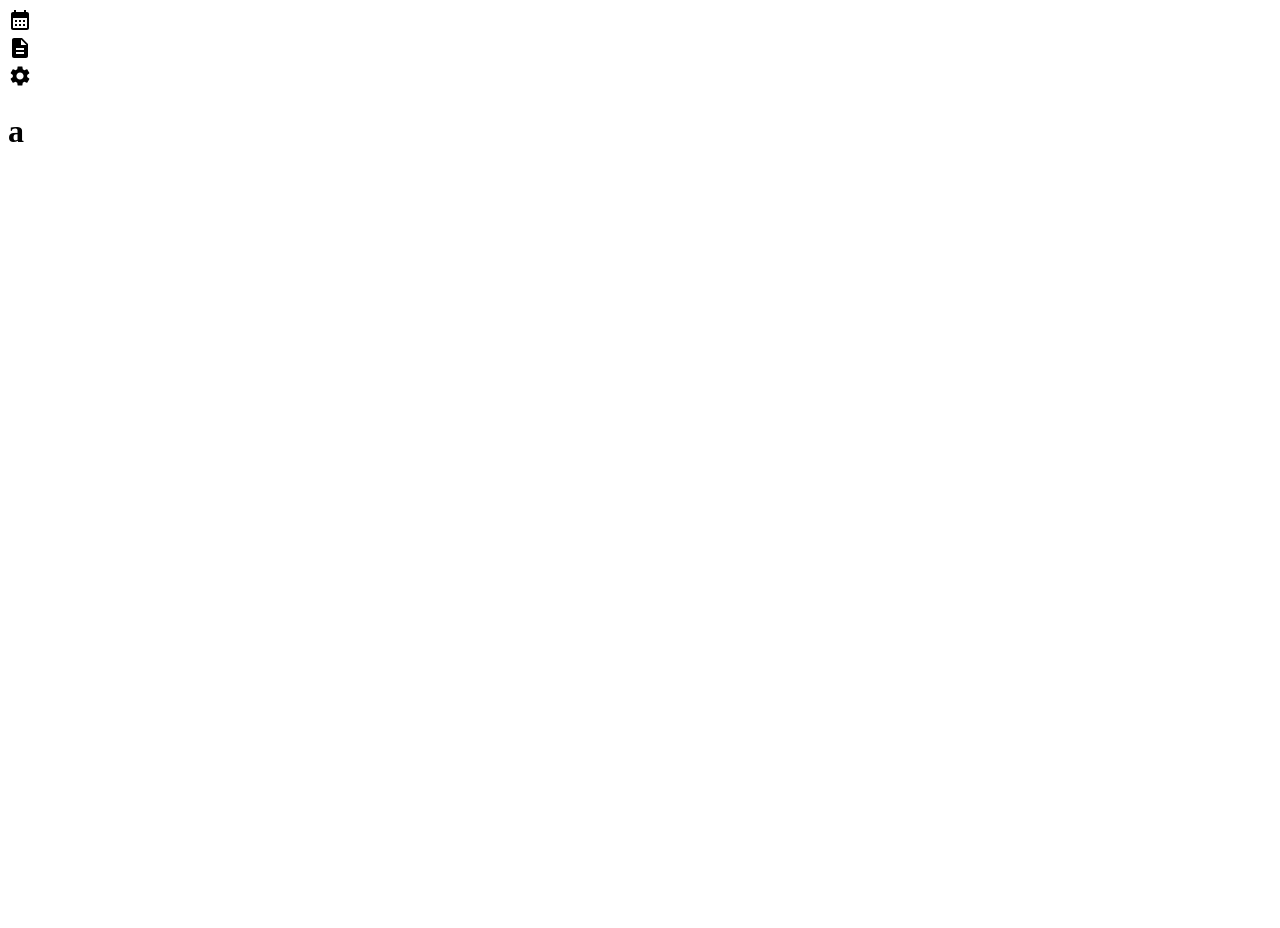
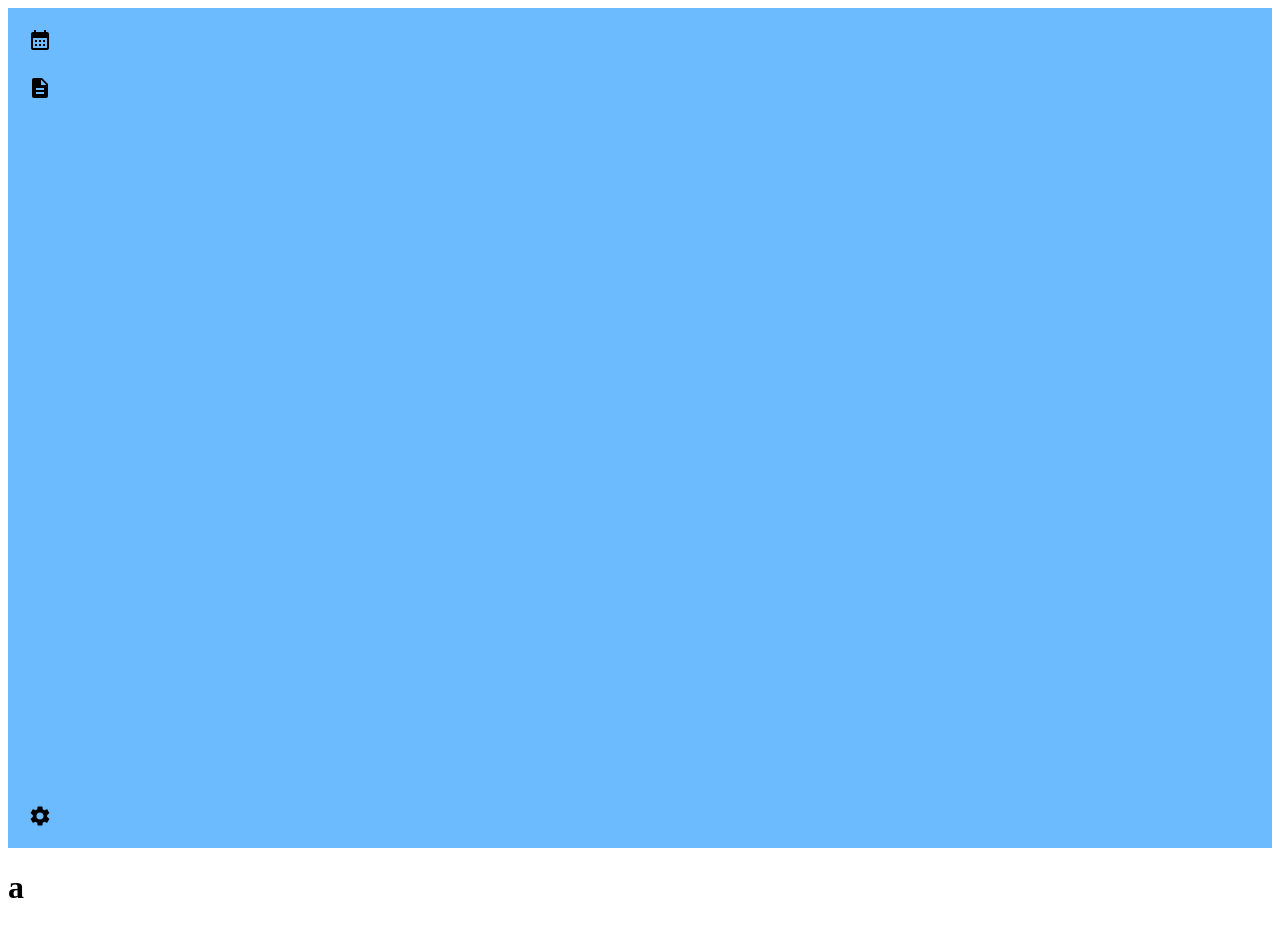
Before and after one commit to Mayu0628/TechRead_NextJS, a Next.js app: page / in a window 1280 px wide. Before the commit the page ends 800 px from the top, so only its background shows below. Built offline with nearby package versions, Linux system fonts and the light colour scheme.

Commit message:
chore: Update sidebar module CSS and component styles

```diff
--- a/src/app/components/layouts/Sidebar/Sidebar.css
+++ b/src/app/components/layouts/Sidebar/Sidebar.module.css
@@ -1,5 +1,6 @@
 .background {
   display: flex;
+  background-color: #6dbbff;
   flex-direction: column;
   justify-content: space-between;
   height: 100vh;
--- a/src/app/components/layouts/Sidebar/Sidebar.tsx
+++ b/src/app/components/layouts/Sidebar/Sidebar.tsx
@@ -2,11 +2,12 @@ import React from "react";
 import DescriptionIcon from "@mui/icons-material/Description";
 import SettingsIcon from "@mui/icons-material/Settings";
 import CalendarIcon from "@/features/Event/Calendar/CalendarIcon";
+import styles from "./Sidebar.module.css";
 
 const Sidebar = () => {
   return (
-    <div className="background">
-      <div className="icon">
+    <div className={styles.background}>
+      <div className={styles.icon}>
         <CalendarIcon />
         <DescriptionIcon />
       </div>
```
